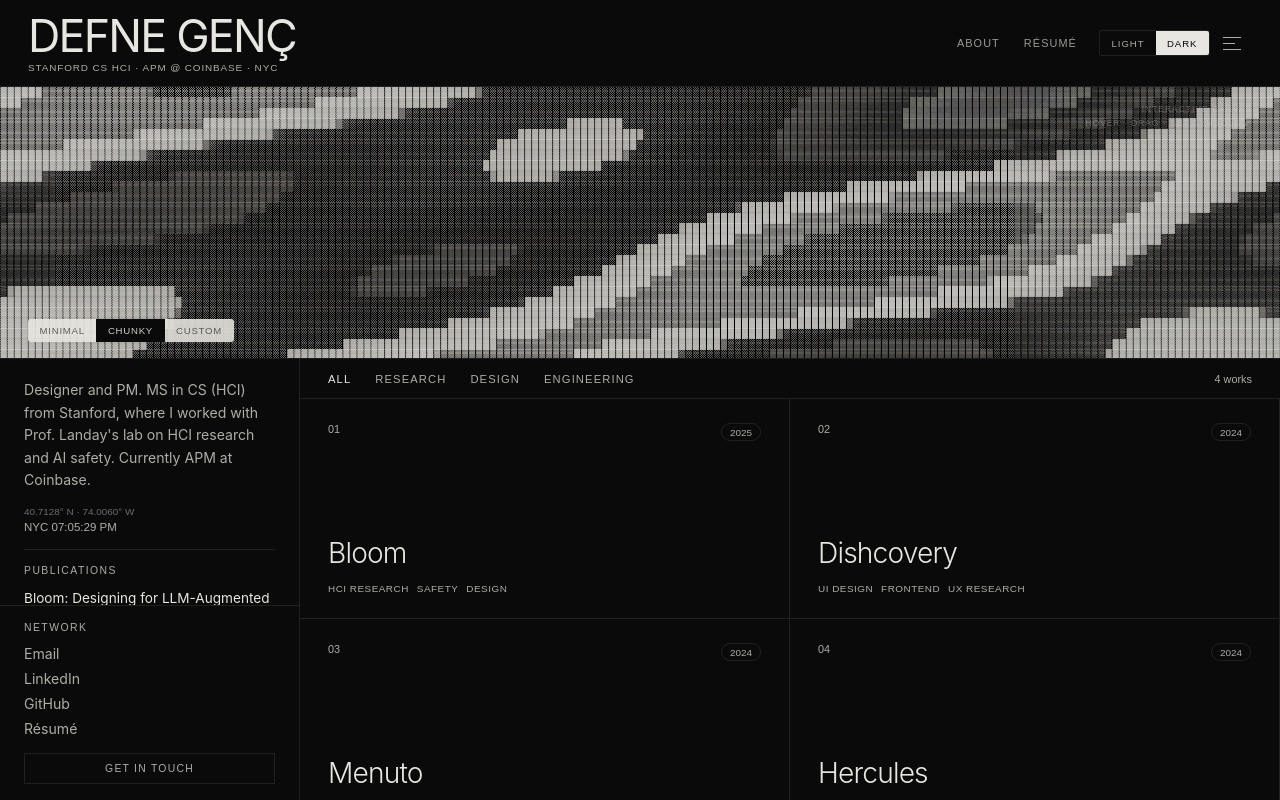
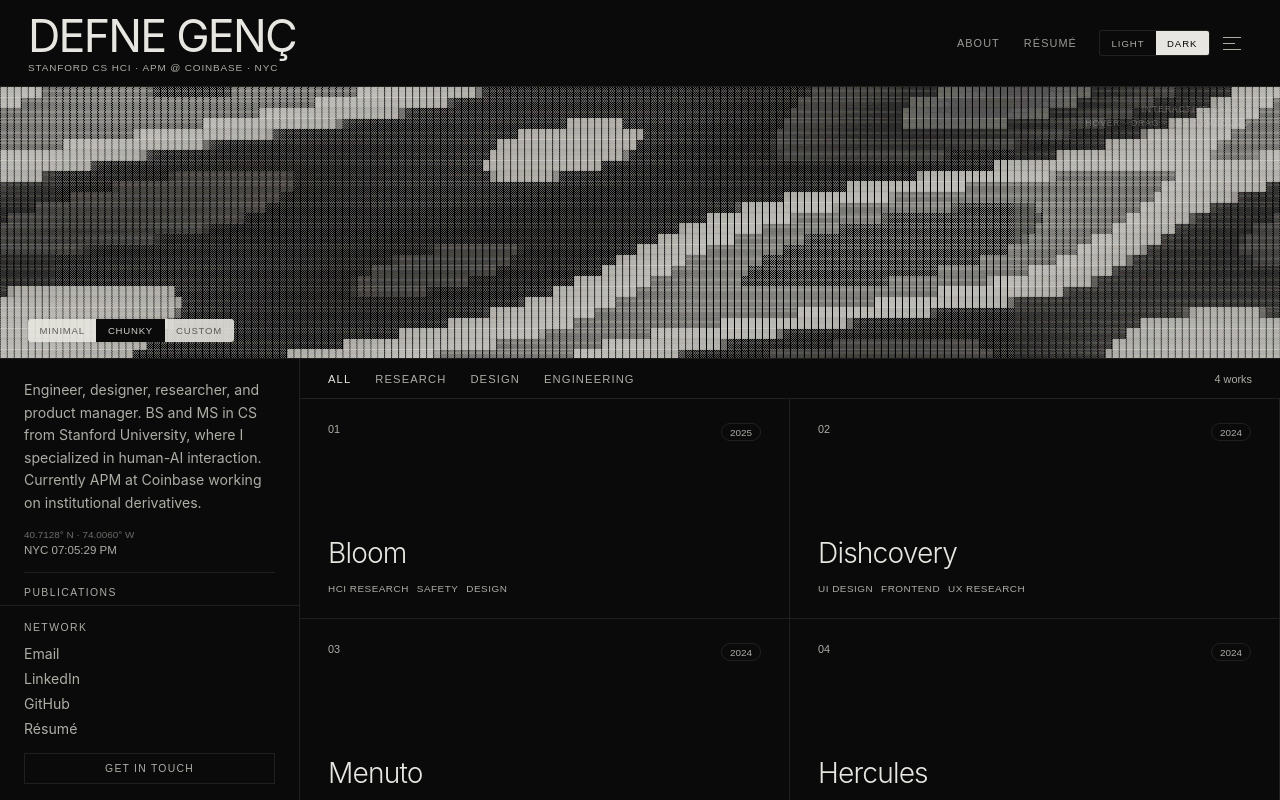
Before and after one commit to defnegenc/portfolio-v2, a Next.js app: page / in a window 1280 px wide. Built offline with nearby package versions, Linux system fonts and the light colour scheme; a web font is replaced by a local one.

Commit message:
Update sidebar bio copy

```diff
--- a/app/page.tsx
+++ b/app/page.tsx
@@ -370,7 +370,7 @@ export default function Home() {
         <aside className="sidebar" style={{ width: 300, flexShrink: 0, height: '100%', display: 'flex', flexDirection: 'column', borderRight: '1px solid var(--hairline)', background: 'var(--bg)' }}>
           <div style={{ flex: 1, padding: '1.25rem 1.5rem', display: 'flex', flexDirection: 'column', gap: '0.9rem', overflowY: 'auto' }} className="scrollbar-none">
             <div style={{ fontSize: '0.88rem', lineHeight: 1.6, color: 'var(--ink-dim)' }}>
-              Designer and PM. MS in CS (HCI) from Stanford, where I worked with Prof. Landay's lab on HCI research and AI safety. Currently APM at Coinbase.
+              Engineer, designer, researcher, and product manager. BS and MS in CS from Stanford University, where I specialized in human-AI interaction. Currently APM at Coinbase working on institutional derivatives.
             </div>
             <div>
               <div style={{ ...mono, fontSize: '0.62rem', color: 'var(--ink-dim)', opacity: 0.6, marginBottom: '0.25rem' }}>40.7128° N · 74.0060° W</div>
```
